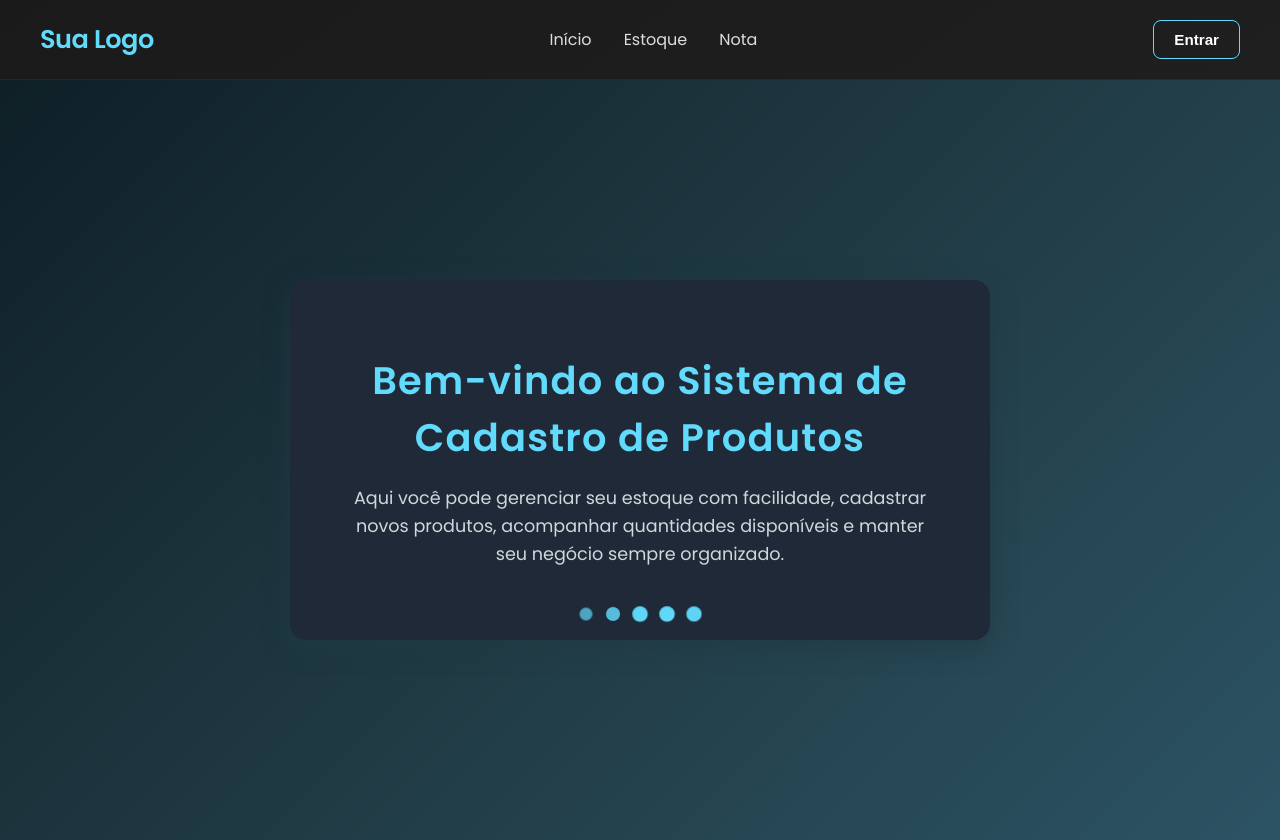
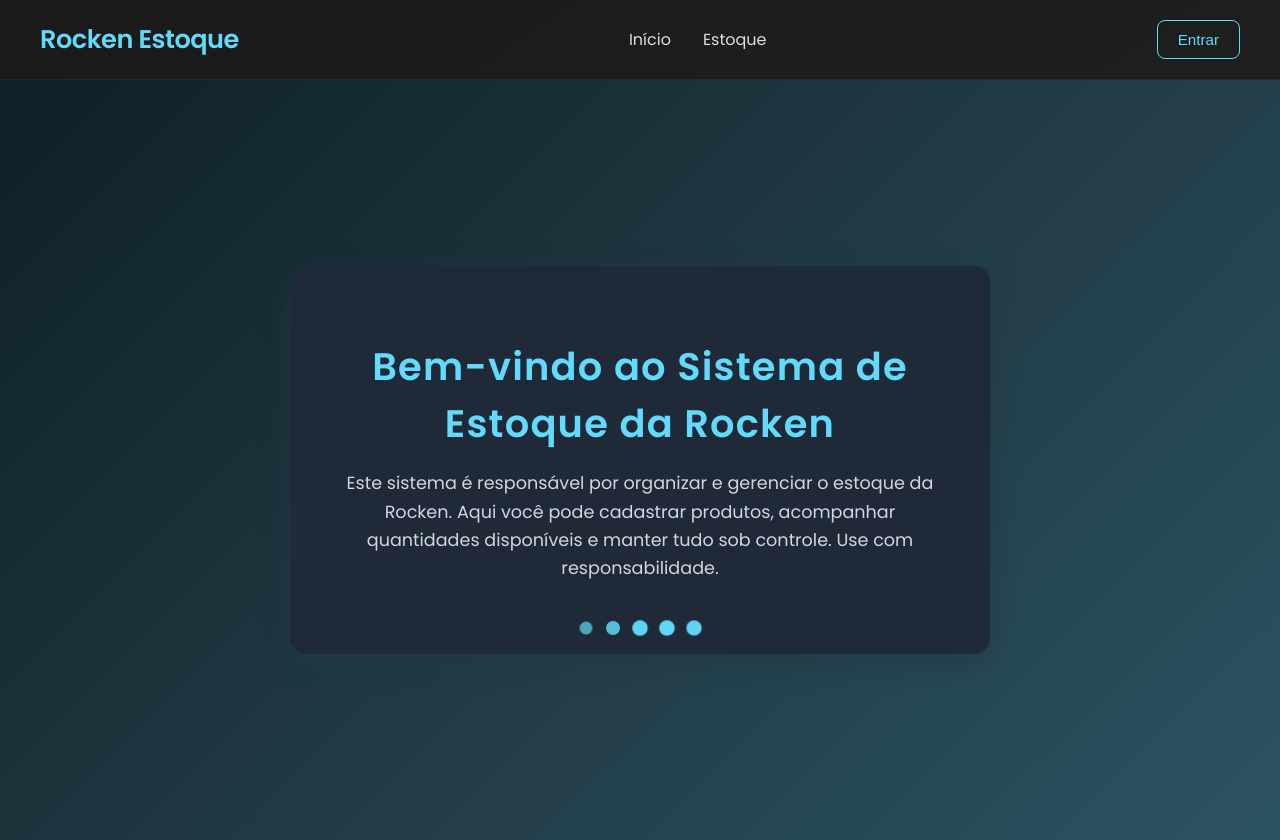
Before and after one commit to eoGabrielo/companyManagement, a React (Vite) app in the folder frontREACT/: page / in a window 1280 px wide. Built offline with nearby package versions, Linux system fonts and the light colour scheme.

Commit message:
Ajustes de strings

```diff
--- a/frontREACT/src/components/Header/Header.jsx
+++ b/frontREACT/src/components/Header/Header.jsx
@@ -1,18 +1,54 @@
 
+import { Link, useNavigate } from 'react-router-dom';
 import styles from "./Header.module.css";
+import { useState, useEffect } from 'react';
 
 function Header() {
+  const [isLogged, setIsLogged] = useState(false);
+  const navigate = useNavigate();
+
+  useEffect(() => {
+    setIsLogged(Boolean(localStorage.getItem('token')));
+
+    // also listen to storage events in case another tab logs out/logs in
+    const handleStorage = () => setIsLogged(Boolean(localStorage.getItem('token')));
+    const handleAuthChanged = () => setIsLogged(Boolean(localStorage.getItem('token')));
+
+    window.addEventListener('storage', handleStorage);
+    // listen to custom event for same-tab updates
+    window.addEventListener('authChanged', handleAuthChanged);
+
+    return () => {
+      window.removeEventListener('storage', handleStorage);
+      window.removeEventListener('authChanged', handleAuthChanged);
+    };
+  }, []);
+
+  function handleLogout() {
+    localStorage.removeItem('token');
+    // notify same-tab listeners
+    window.dispatchEvent(new Event('authChanged'));
+    setIsLogged(false);
+    navigate('/login');
+  }
+
   return (
     <header className={styles.header}>
-      <div className={styles.logo}>Sua Logo</div>
+      <div className={styles.logo}>Rocken Estoque</div>
       <nav className={styles.nav}>
-        <a href="/" className={styles.link}>Início</a>
-        <a href="/estoque" className={styles.link}>Estoque</a>
-        <a href="/nota" className={styles.link}>Nota</a>
+        <Link to="/" className={styles.link}>Início</Link>
+        <Link to="/estoque" className={styles.link}>Estoque</Link>
       </nav>
-      <button className={styles.button}>
-        <a href="/login">Entrar</a>
-      </button>
+
+      {isLogged ? (
+        <button className={styles.button} onClick={handleLogout}>
+          Sair
+        </button>
+      ) : (
+        <Link to="/login">
+          <button className={styles.button}>Entrar</button>
+        </Link>
+      )}
     </header>
   );
 }
--- a/frontREACT/src/components/Home/Home.jsx
+++ b/frontREACT/src/components/Home/Home.jsx
@@ -5,10 +5,11 @@ function Home() {
   return (
     <main className={styles.container}>
       <section className={styles.card}>
-        <h1 className={styles.title}>Bem-vindo ao Sistema de Cadastro de Produtos</h1>
+        <h1 className={styles.title}>Bem-vindo ao Sistema de Estoque da Rocken</h1>
         <p className={styles.description}>
-          Aqui você pode gerenciar seu estoque com facilidade, cadastrar novos produtos,
-          acompanhar quantidades disponíveis e manter seu negócio sempre organizado.
+          Este sistema é responsável por organizar e gerenciar o estoque da Rocken.
+          Aqui você pode cadastrar produtos, acompanhar quantidades disponíveis e manter tudo sob controle.
+          Use com responsabilidade.
         </p>
         <div className={styles.decorations}>
           <span className={styles.dot} style={{ '--i': 1 }}></span>
--- a/frontREACT/src/components/ListaProdutos/ProductList.module.css
+++ b/frontREACT/src/components/ListaProdutos/ProductList.module.css
@@ -11,13 +11,13 @@
 }
 
 .item {
+  padding: 48px 24px;
   margin: 0 auto;
   max-width: 1024px;
   display: flex;
   background-color: #1f2937;
   color: #e0e0e0;
   border-radius: 16px;
-  padding: 24px 32px;
   max-height: 200px;
   box-shadow: 0 8px 24px rgba(32, 58, 67, 0.8);
   align-items: center;
--- a/frontREACT/src/components/Login/Login.jsx
+++ b/frontREACT/src/components/Login/Login.jsx
@@ -38,6 +38,8 @@ export default function Login() {
         // Salvando o token no localStorage
         if (data.token) {
           localStorage.setItem('token', data.token);
+          // Dispara evento para notificar outras partes da app no mesmo tab
+          window.dispatchEvent(new Event('authChanged'));
         }
 
         // Mostrar mensagem de sucesso e redirecionar para /estoque
--- a/frontREACT/src/main.jsx
+++ b/frontREACT/src/main.jsx
@@ -1,12 +1,15 @@
 import { StrictMode } from 'react'
 import { createRoot } from 'react-dom/client'
+import { BrowserRouter as Router } from 'react-router-dom'
 import './index.css'
 import App from './App.jsx'
 import Header from './components/Header/Header.jsx'
 
 createRoot(document.getElementById('root')).render(
   <StrictMode>
-    <Header />
-    <App />
+    <Router>
+      <Header />
+      <App />
+    </Router>
   </StrictMode>,
 )
```
Also changed, not shown: frontREACT/src/App.jsx (+4 -5 lines).
